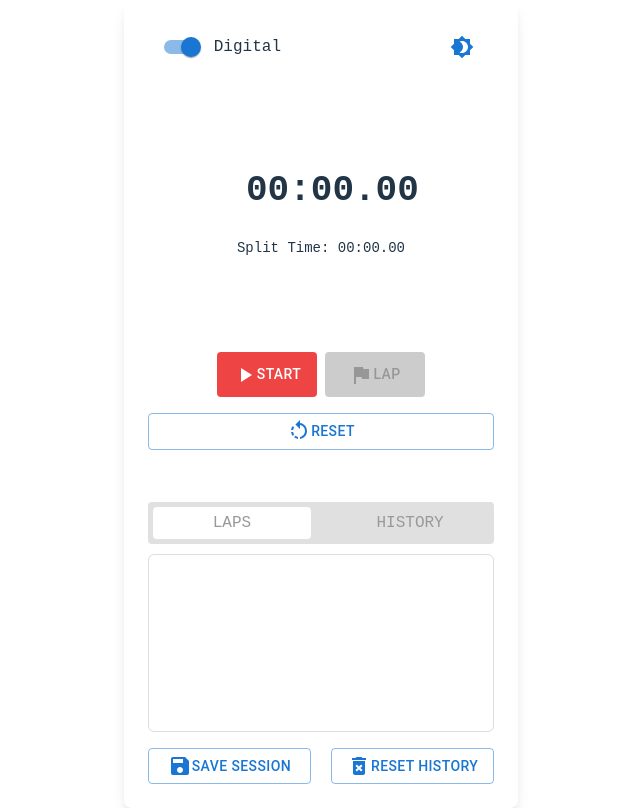
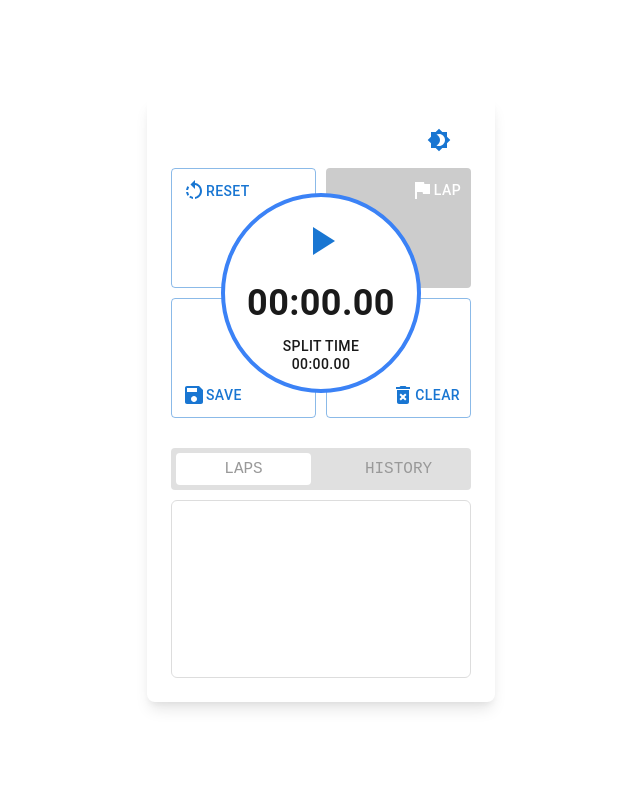
Before and after one commit to CatHandsService/AdvancedStopWatch, a React (Vite) app: page / in a window 1280 px wide. Shown: the whole page, without its empty margins (319-959 px from the left). Built offline with nearby package versions, Linux system fonts and the light colour scheme.

Commit message:
button layout changed

```diff
--- a/src/components/AdvancedStopWatch.tsx
+++ b/src/components/AdvancedStopWatch.tsx
@@ -92,36 +92,21 @@ export default function AdvancedStopWatch() {
     <div className={`${styles.container} ${isDarkMode ? styles.dark : ''}`}>
       <div className={styles.stopwatch}>
         <div className={styles.topBarContainer}>
-          <div>
+          {/* <div>
             <Switch checked={isDigital} onChange={(e: { target: { checked: boolean | ((prevState: boolean) => boolean); }; }) => setIsDigital(e.target.checked)} className={styles.switch} />
             <span className={styles.displayMode}>{isDigital ? 'Digital' : 'Analog'}</span>
-          </div>
+          </div> */}
           <Button onClick={() => setIsDarkMode(!isDarkMode)} variant="contained">
             {isDarkMode ? <Brightness7Icon /> : <Brightness4Icon />}
           </Button>
         </div>
 
+        <div style={{position: "relative"}}>
           <div className={styles.timeContainer}>
-          {isDigital ? (
-            <div className={styles.digitalDisplay}>{formatTime(time)}</div>
-          ) : (
-            <div className={styles.analogClock}>
-              <div className={styles.clockBorder} />
-              <div className={styles.clockHand} style={{ transform: `rotate(${(time / 60000) * 360}deg)` }} />
-            </div>
-          )}
-
-          <div className={styles.splitTime}>Split Time: {formatTime(splitTime)}</div>
-
-        </div>
-
             <div className={styles.buttonGroup}>
-          <Button onClick={handleStartStop} className={`
-            ${styles.startStopButton}
-            ${isRunning? styles.start: styles.stop}
-          `}>
-            {isRunning ? <PauseIcon /> : <PlayArrowIcon />}
-            {isRunning ? 'Stop' : 'Start'}
+              <Button onClick={handleReset} variant="outlined" className={styles.resetButton}>
+                <RotateLeftIcon />
+                  Reset
               </Button>
               <Button onClick={handleLap} disabled={!isRunning} className={`
                 ${styles.lapButton}
@@ -130,12 +115,39 @@ export default function AdvancedStopWatch() {
                 <FlagIcon />
                 Lap
               </Button>
+              <Button onClick={handleSaveHistory} variant="outlined"  className={styles.saveButton}>
+                <SaveIcon />
+                Save
+              </Button>
+              <Button onClick={handleSessionReset} variant="outlined" className={styles.historyResetButton}>
+                <DeleteForeverIcon />
+                Clear
+              </Button>
             </div>
 
-        <Button onClick={handleReset} variant="outlined" className={styles.resetButton}>
-          <RotateLeftIcon />
-          Reset
+            <Button className={`
+              ${styles.clockBorder}
+              ${isRunning ? styles.isRunning : ""}
+              ${isDarkMode ? styles.darkMode : ""}
+            `} onClick={handleStartStop}>
+              {isRunning
+                ? <PauseIcon className={styles.playIcon}/>
+                : <PlayArrowIcon className={styles.playIcon}/>
+              }
+              {isDigital ? (
+                  <div className={`${styles.digitalDisplay} ${isDarkMode ? styles.darkMode : ""}`}>{formatTime(time)}</div>
+                ) : (
+                  <div className={styles.analogClock}>
+                    <div className={styles.clockHand} style={{ transform: `rotate(${(time / 60000) * 360}deg)` }} />
+                  </div>
+                )}
+              <div className={`${styles.splitTime}  ${isDarkMode ? styles.darkMode : ""}`}>Split Time<br/>{formatTime(splitTime)}</div>
             </Button>
+          </div>
+
+
+        </div>
+
 
         <Tabs defaultValue={selectedTab} onChange={handleTabChange} >
           <div  className={styles.tabsContainer}>
@@ -178,17 +190,6 @@ export default function AdvancedStopWatch() {
 
           </div>
         </Tabs>
-
-        <div className={styles.historyContainer}>
-          <Button onClick={handleSaveHistory} variant="outlined"  className={styles.saveButton}>
-            <SaveIcon />
-            Save Session
-          </Button>
-          <Button onClick={handleSessionReset} variant="outlined" className={styles.historyResetButton}>
-            <DeleteForeverIcon />
-            Reset History
-          </Button>
-        </div>
       </div>
     </div>
   );
--- a/src/components/advancedStopWatch.module.scss
+++ b/src/components/advancedStopWatch.module.scss
@@ -25,12 +25,11 @@
 }
 
 .stopwatch {
-  // width: 100%;
   max-width: 28rem;
   padding: 1.5rem;
   display: flex;
   flex-direction: column;
-  gap: 1rem;
+  gap: 10px;
   background-color: var(--background);
   color: var(--foreground);
   border-radius: 0.5rem;
@@ -38,6 +37,7 @@
 
   .topBarContainer {
     display: flex;
+    flex-direction: row-reverse;
     justify-content: space-between;
   }
 }
@@ -77,9 +77,51 @@
   flex-direction: column;
   justify-content: center;
   align-items: center;
+  position: relative;
+  z-index: 10;
+
+  .clockBorder {
+    width: 200px;
+    height: 200px;
+    background-color: #fff;
+    border-radius: 50%;
+    border: 4px solid #3b82f6;
+    display: flex;
+    flex-direction: column;
+    justify-content: center;
+    align-items: center;
+    transition: .1s ease-in-out;
+    position: relative;
+    z-index: 10;
+
+    &.isRunning {
+      border: 4px double #3b82f6;
+      scale: 1.05;
+      transition: .1s ease-in-out;
+    }
+
+    &.darkMode {
+      background-color: #1a1a1a;
+    }
+
+    .playIcon {
+      margin-top: 15px;
+      font-size: 3rem;
+    }
+
+    .clockButton {
+      display: flex;
+      flex-direction: column;
+      justify-content: center;
+      align-items: center;
+      outline: none;
+    }
 
     .digitalDisplay {
       width: 150px;
+      margin-top: 15px;
+      line-height: 1.3;
+      color: #1a1a1a;
       font-size: 2.25rem;
       font-weight: bold;
       text-align: center;
@@ -92,59 +134,76 @@
       height: 12rem;
       margin: 0 auto;
 
-
-    .clockBorder {
-      width: 150px;
-      height: 150px;
-      // aspect-ratio: 1 / 1;
-      position: absolute;
-      top: 50%;
-      left: 50%;
-      translate: -50% -50%;
-      border-radius: 50%;
-      border: 4px solid #3b82f6;
-    }
-
       .clockHand {
         position: absolute;
-      top: 20px;
-      left: 50%;
+        top: -70%;
+        left: 45%;
         width: 0.25rem;
         height: 4.8rem;
         background-color: #3b82f6;
         transform-origin: bottom;
-      translate: -50% 0;
       }
+    }
+
+    .splitTime {
+      margin-block: 10px;
+      color: #1a1a1a;
+      line-height: 1.3;
+      text-align: center;
+      font-size: 0.875rem;
     }
   }
 
   .buttonGroup {
+    width: 100%;
     height: 45px;
+    display: grid;
+    grid-template-columns: repeat(2, 1fr);
+    grid-template-rows: repeat(2, 1fr);
+    gap: 10px;
+    position: absolute;
+    top: 0;
+    z-index: 5;
+
+    .lapButton,
+    .resetButton,
+    .saveButton,
+    .historyResetButton {
+      width: 100%;
+      height: 120px;
       display: flex;
-  justify-content: center;
-  gap: 0.5rem;
-
-  .startStopButton {
-    width: 100px;
-    color: #fff;
-
-    &.start {
-      background-color: #22c55e;
-    }
-    &.stop {
-      background-color: #ef4444;
-    }
     }
 
     .lapButton {
-    width: 100px;
+      padding: 10px 10px 0 0;
       color: #fff;
+      justify-content: end;
+      align-items: start;
 
       &.start {
         background-color: #6d6d6d;
       }
       &.stop {
         background-color: #cccccc;
+      }
+    }
+
+    .resetButton {
+      padding: 10px 0 0 10px;
+      justify-content: start;
+      align-items: start;
+    }
+
+    .saveButton {
+      padding:  0 0 10px 10px;
+      justify-content: start;
+      align-items: end;
+    }
+
+    .historyResetButton {
+      padding: 0 10px 10px 0;
+      justify-content: end;
+      align-items: end;
     }
   }
 }
@@ -194,12 +253,6 @@
     opacity: 0.5;
     cursor: not-allowed;
   }
-}
-
-.splitTime {
-  margin-top: 20px;
-  text-align: center;
-  font-size: 0.875rem;
 }
 
 .tabsContainer {
@@ -280,8 +333,6 @@
   gap: 20px;
 }
 
-.historyContainer {
-  display: grid;
-  grid-template-columns: repeat(2, 1fr);
-  gap: 20px;
+.darkMode {
+  color: #fff !important;
 }
--- a/src/components/ui/style.module.scss
+++ b/src/components/ui/style.module.scss
@@ -25,7 +25,6 @@
 
 .tabs {
   width: 100%;
-  margin-top: 16px;
 }
 
 .tabList {
```
Lines whose indentation alone changed are shown as unchanged.
